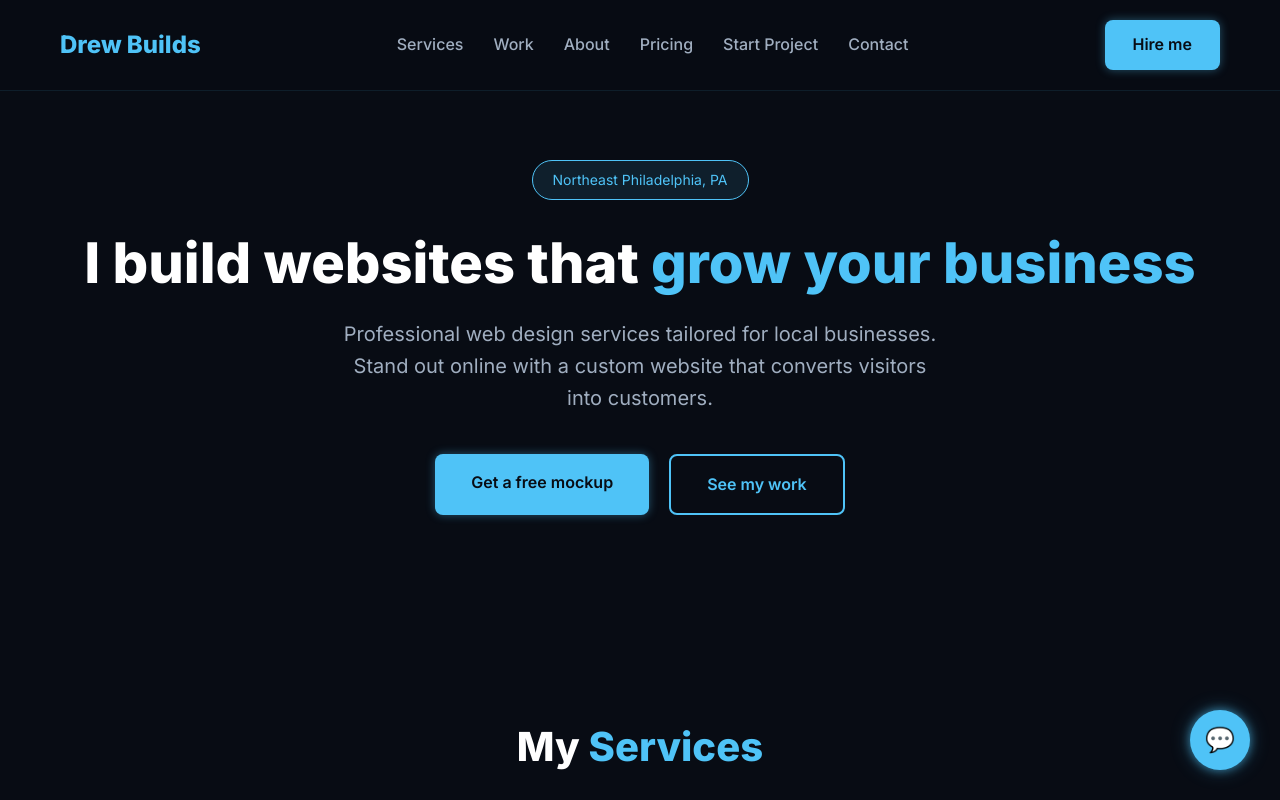
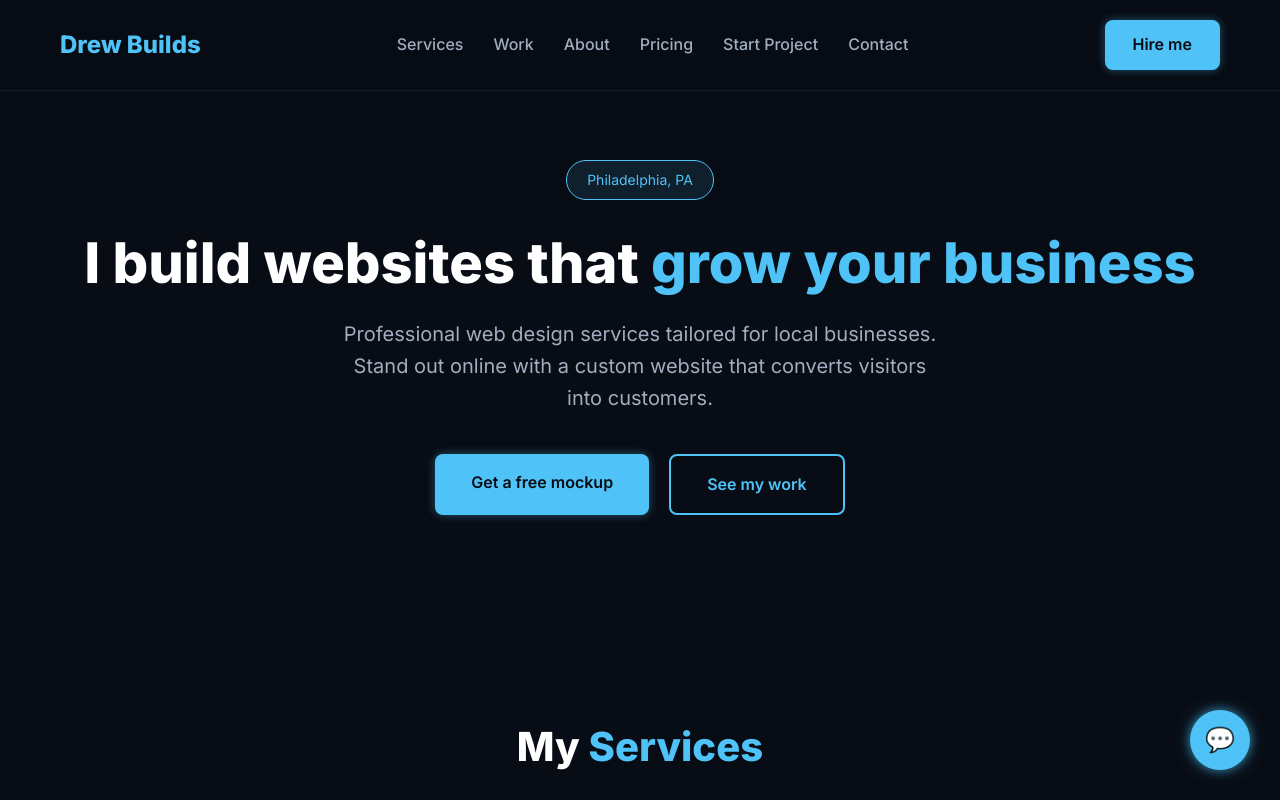
Before and after one commit to AbidingAnchor/drew-builds, a plain HTML site: page index.html in a window 1280 px wide. Shown: the top 800 px of the page. Drawn offline with Linux system fonts and the light colour scheme.

Commit message:
Fix location badge

```diff
--- a/index.html
+++ b/index.html
@@ -998,7 +998,7 @@
                 <span class="floating-badge">Philadelphia based</span>
                 <span class="floating-badge">You own your site</span>
             </div>
-            <span class="badge">Northeast Philadelphia, PA</span>
+            <span class="badge">Philadelphia, PA</span>
             <h1 id="heroHeadline">I build websites that <span>grow your business</span></h1>
             <p>Professional web design services tailored for local businesses. Stand out online with a custom website that converts visitors into customers.</p>
             <div class="hero-buttons">
```
